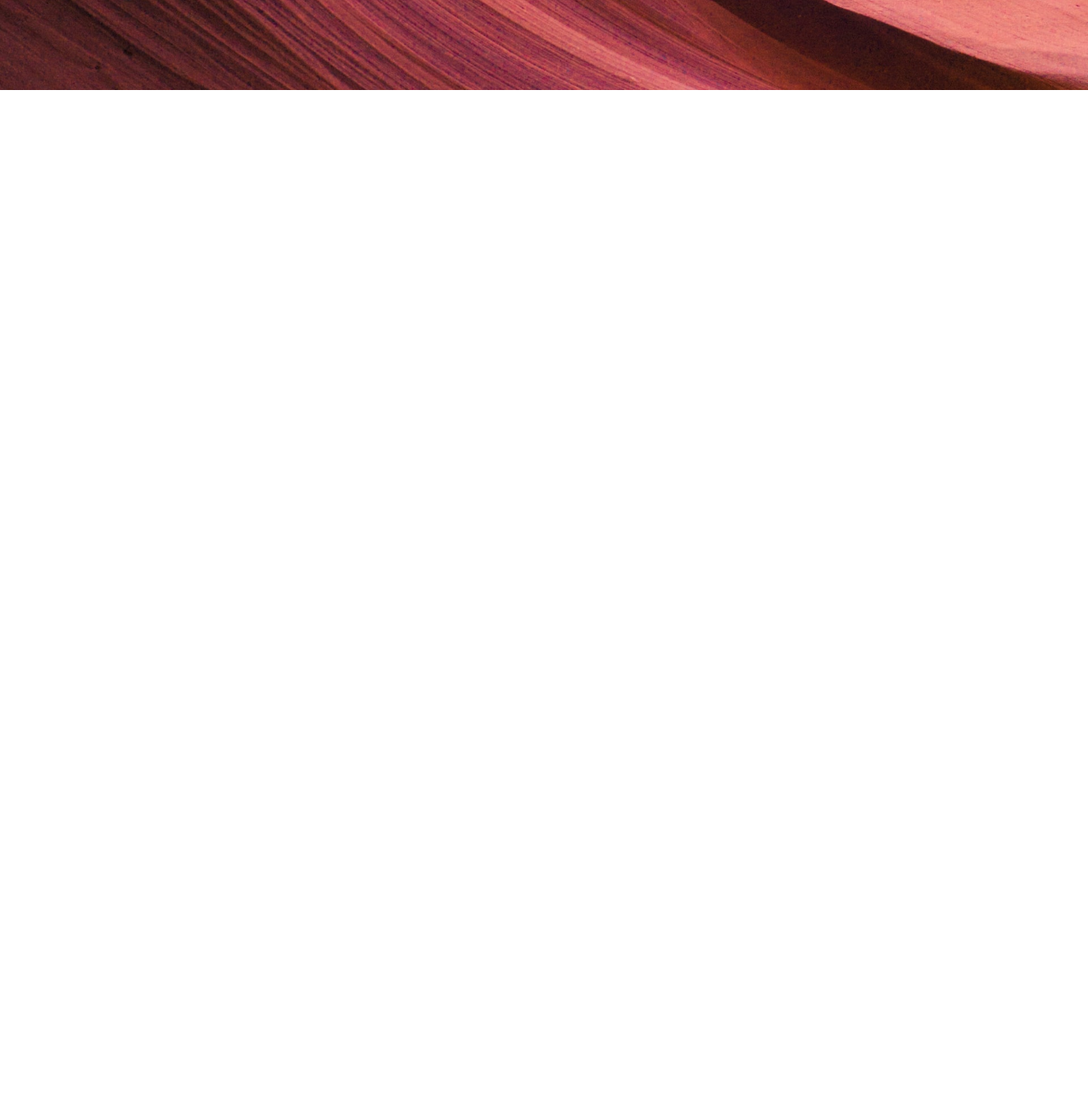
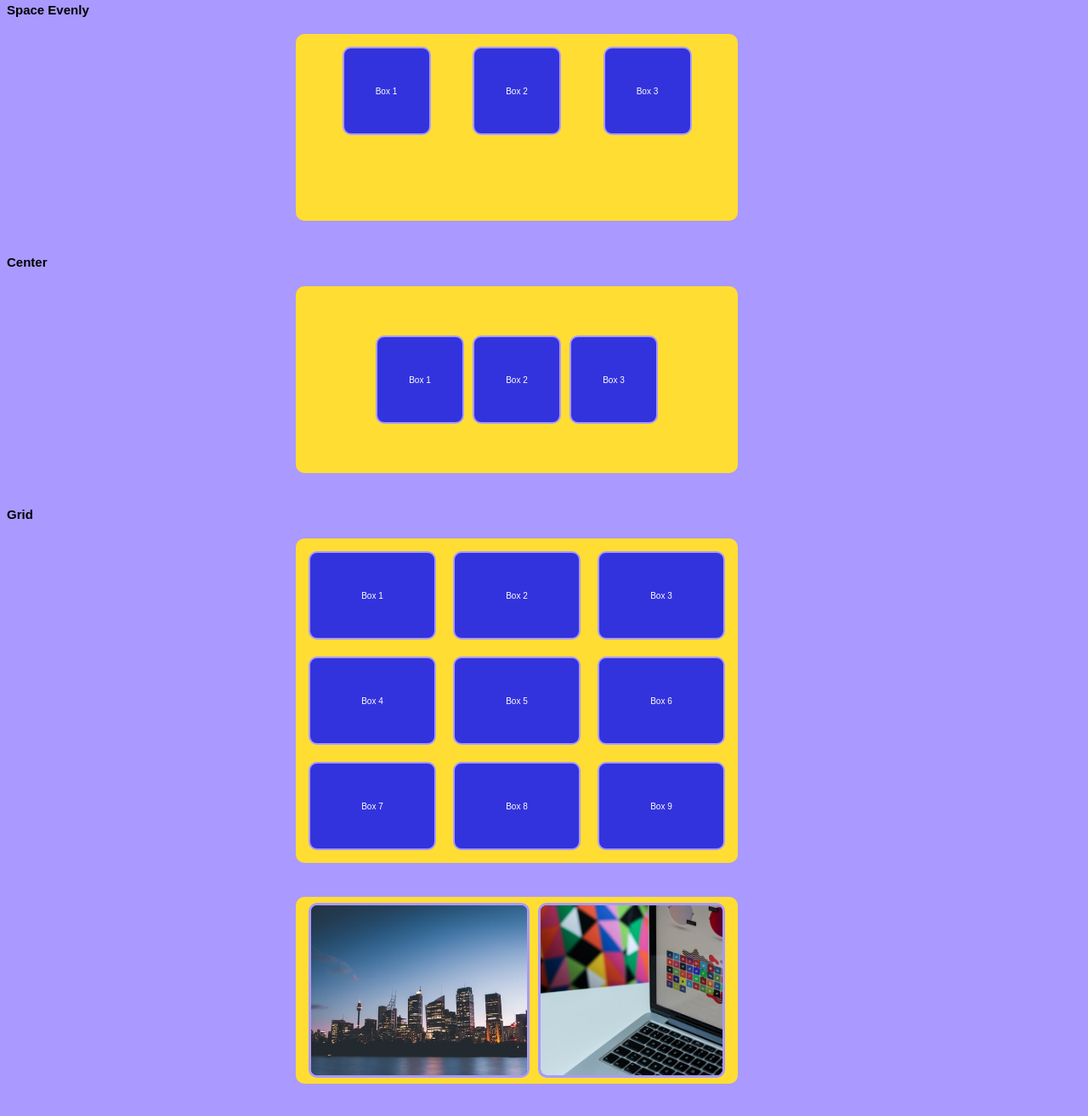
Before and after one commit to wagnermm/flex-box, a website built with webpack: page src/index.html in a window 1280 px wide. Shown: the part 694-2008 px from the top of the page at 85% size. Before the commit the page ends 800 px from the top, so only its background shows below. Built offline with nearby package versions, Linux system fonts and the light colour scheme.

Commit message:
adiciona animacoes

```diff
--- a/src/index.html
+++ b/src/index.html
@@ -11,18 +11,46 @@
         <h1>Flex Box</h1>
 
         <h2>Space Around</h2>
-        <div class="box__container">
+        <div class="box__container box__container--around">
             <div class="box">Box 1</div>
             <div class="box">Box 2</div>
             <div class="box">Box 3</div>
         </div>
 
         <h2>Space Between</h2>
-        <div class="box__container2">
+        <div class="box__container box__container--between">
             <div class="box">Box 1</div>
             <div class="box">Box 2</div>
             <div class="box">Box 3</div>
         </div>
+        <h2>Space Evenly</h2>
+        <div class="box__container box__container--evenly">
+            <div class="box">Box 1</div>
+            <div class="box">Box 2</div>
+            <div class="box">Box 3</div>
+        </div>
+        <h2>Center</h2>
+        <div class="box__container box__container--center">
+            <div class="box">Box 1</div>
+            <div class="box">Box 2</div>
+            <div class="box">Box 3</div>
+        </div>
+        <h2>Grid</h2>
+        <div class="box__container box__container--grid">
+            <div class="box">Box 1</div>
+            <div class="box">Box 2</div>
+            <div class="box">Box 3</div>
+            <div class="box">Box 4</div>
+            <div class="box">Box 5</div>
+            <div class="box">Box 6</div>
+            <div class="box">Box 7</div>
+            <div class="box">Box 8</div>
+            <div class="box">Box 9</div>
+        </div>
+        <div class="box__container box__container--image">
+            <div class="box" id="building"></div>
+            <div class="box" id="notebook"></div>
+        </div>
     </div>
 </body>
 </html>
--- a/src/js/index.js
+++ b/src/js/index.js
@@ -1,4 +1,15 @@
 import '../scss/style.scss'
+import imageBuilding from '../assets/building.jpg'
+import imageNotebook from '../assets/notebook.jpg'
 
 const elemRoot = document.getElementById('root')
 elemRoot.classList.add('container')
+
+const elemetImageBuilding = new Image()
+elemetImageBuilding.src = imageBuilding
+
+const elemetImageNotebook = new Image()
+elemetImageNotebook.src = imageNotebook
+
+document.querySelector('#building').appendChild(elemetImageBuilding)
+document.querySelector('#notebook').appendChild(elemetImageNotebook)
--- a/src/scss/style.scss
+++ b/src/scss/style.scss
@@ -1,62 +1,129 @@
-$color-font: #fff;
-$color-bg-default: #33f;
-$color-bg-boxes: #fd3;
+$color-font: #33d ;
+$color-bg-default: #a9f;
+$color-bg-boxes: #FD3;
 $font-default: Arial, Helvetica, sans-serif;
 
+html {
+    font-size: 62.5%;
+}
+
 body {
-    background: url('../assets/background.jpg') no-repeat top center;
-    background-size: cover;
+    background-color: $color-bg-default;
     font-family: $font-default;
-    margin: 0;
 }
 
 h1 {
     color: $color-font;
     text-align: center;
-    width: 100%;
+    margin-top: 4rem;
+}
+
+h2 {
+    margin-top: 4rem;
 }
 
 .container {
-    display: block;
     max-width: 1200px;
-    margin: 0 auto;
 
-    img {
-        width: 100%;
-        height: auto;
+    // img {
+    //     width: 100%;
+    //     height: auto;
+    // }
+
+}
+
+.box__container {
+    background: $color-bg-boxes;
+    border-radius: 1rem;
+    display: flex;
+    margin: 2rem auto 4rem;
+    padding: 1rem;
+    align-items: center;
+    max-width: 500px;
+    height: 20rem;
+
+    &--around {
+        flex-direction: row;
+        flex-wrap: nowrap;
+        justify-content: space-around;
+        align-items: stretch;
+    }
+
+    &--between {
+        flex-direction: row-reverse;
+        flex-wrap: nowrap;
+        justify-content: space-between; // eixo x
+        align-items: flex-end; // eixo y
+    }
+
+    &--evenly {
+        flex-direction: row;
+        flex-wrap: nowrap;
+        justify-content: space-evenly;
+        align-items: flex-start;
+    }
+
+    &--center {
+        flex-direction: row;
+        flex-wrap: nowrap;
+        justify-content: center;
+    }
+
+    &--grid {
+        display: grid;
+        grid-template-columns: 1fr 1fr 1fr;
+        grid-template-rows: repeat(3, 1fr);
+        gap: 1rem;
+        height: fit-content;
+    }
+
+    &--image {
+
+        .box {
+            overflow: hidden;
+            border: 3px solid $color-bg-default;
+            width: auto;
+            img {
+              //  width: 20rem;
+                height: 20rem;
+                object-fit: cover;
+                object-position: 10% 50%;
+            }
+        }
     }
 
 }
 
-%box {
-    background: $color-bg-boxes;
+.box {
+    background-color: $color-font;
     border-radius: 1rem;
+    border: 2px solid $color-bg-default;
+    color: #fff;
     display: flex;
+    align-items: center;
+    justify-content: center;
+    margin: .5rem;
+    position: relative;
+    min-width: 10rem;
+    min-height: 10rem;
+
+    animation-name: slideIn;
+    animation-duration: 2s;
+    animation-iteration-count: 1;
+    animation-direction: alternate;
 }
 
-.box__container {
-    @extend %box;
-    flex-direction: row;
-    flex-wrap: wrap;
-    justify-content: space-around;
-    padding: 1rem;
+@keyframes slideIn {
+    from {
+        left: -999px;
+        opacity: .1;
+        height: 0;
+        width: 0;
+    }
 
+    to {
+        left: 0;
+        opacity: 1;
+        height: fit-content;
+    }
 }
-
-.box__container2 {
-    @extend %box;
-    flex-direction: row;
-    flex-wrap: wrap;
-    justify-content: space-between;
-    padding: 1rem;
-
-}
-
-.box {
-    border-radius: 1rem;
-    border: 2px solid $color-font;
-    text-align: center;
-    //margin: 1rem;
-    width: 10rem;
-    height: 10rem;
-}
```
Also changed, not shown: src/assets/building.jpg (added), src/assets/notebook.jpg (added), src/scss/style.css (deleted), src/scss/style.min.css (deleted).
